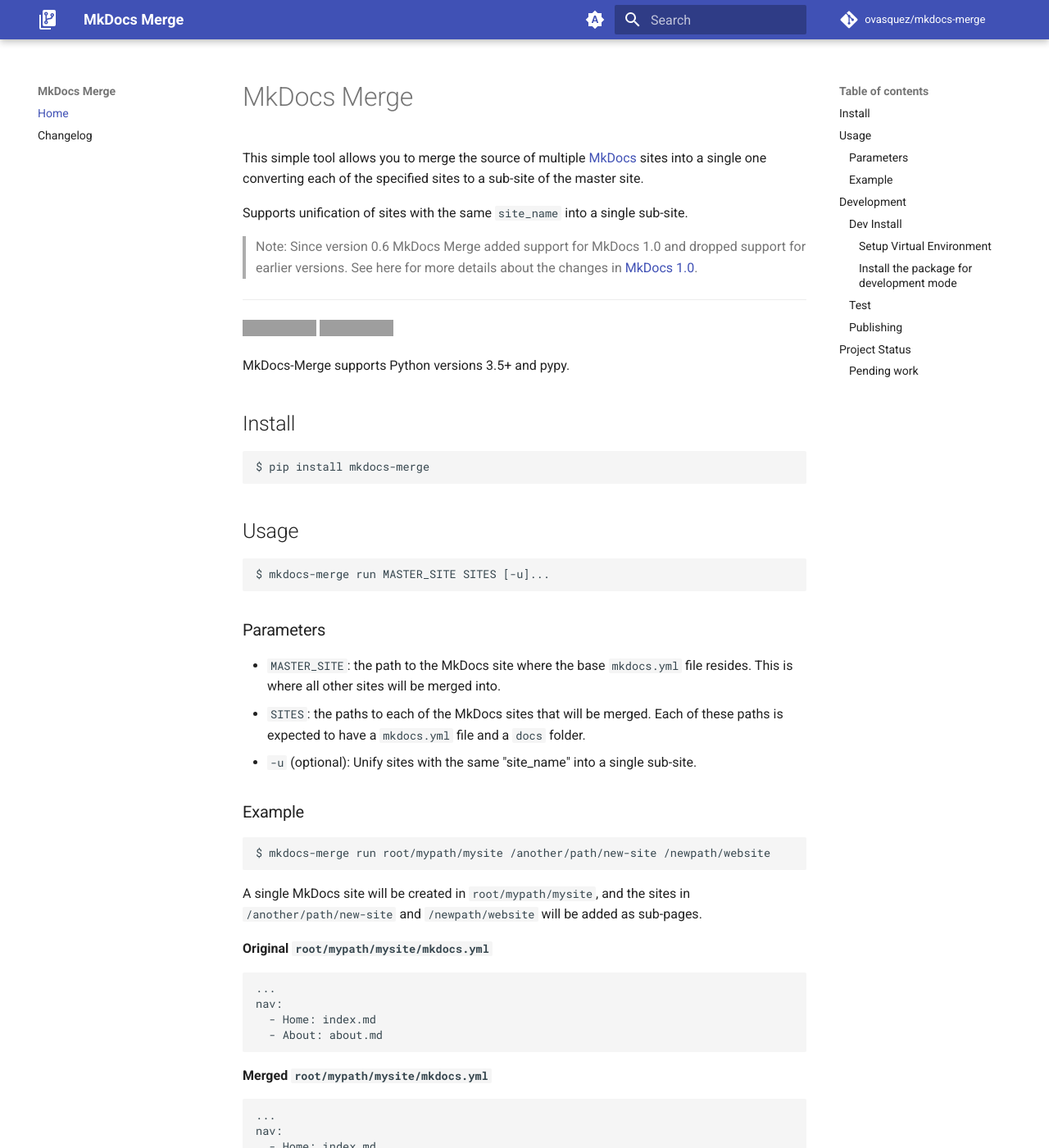
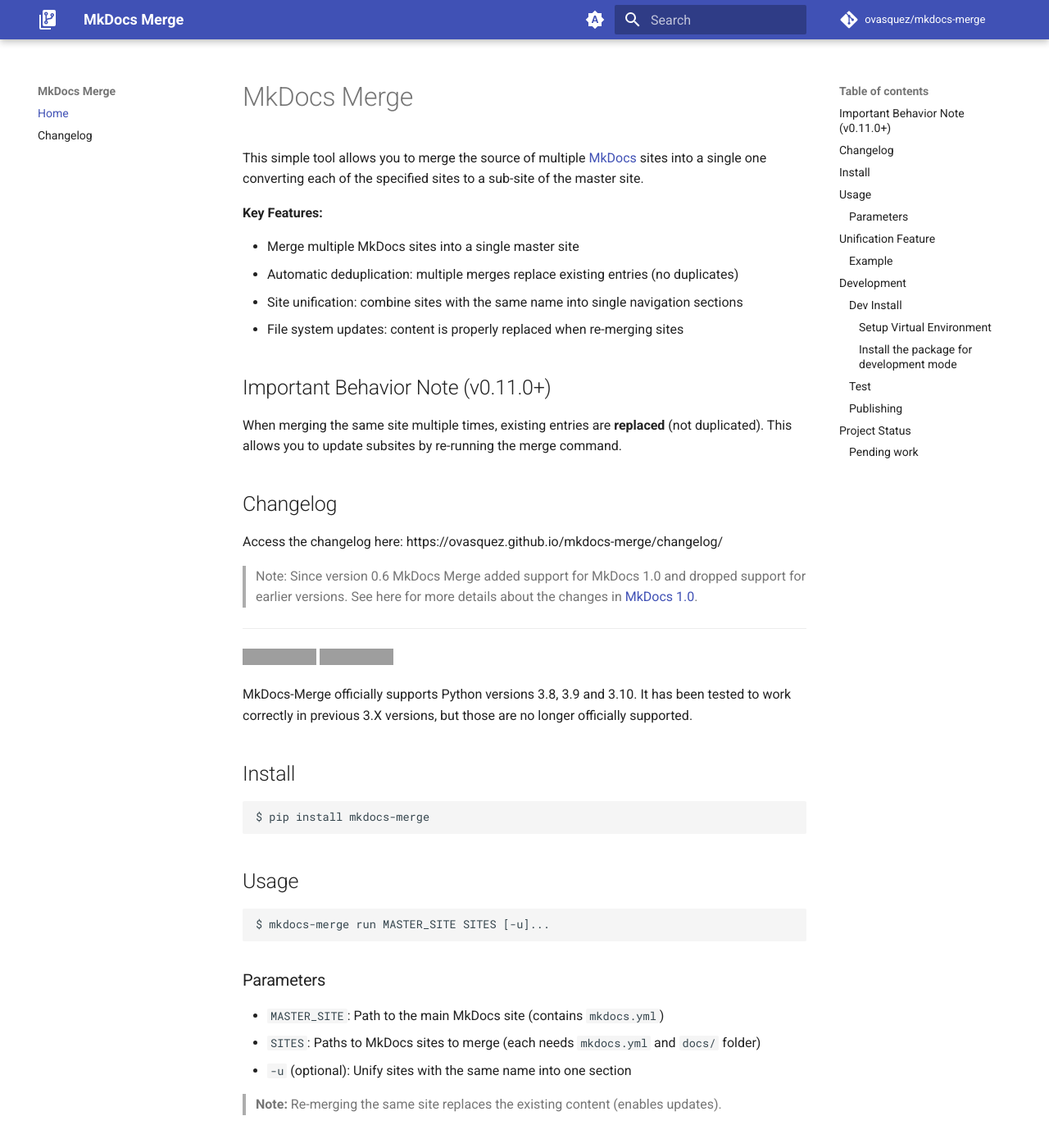
Before and after one commit to ovasquez/mkdocs-merge, an MkDocs documentation site: the page built from docs/index.md, in a window 1280 px wide and 1400 px high. Shown: the whole window at 82% size. Built offline with MkDocs 1.6.1 and Material for MkDocs 9.7.7, drawn with Linux system fonts in a browser that asks for light colours; comment, search, counter and statistics services are not loaded; some of the changed text lies outside the part shown; grey boxes are pictures that could not be loaded.

Commit message:
docs: change publishing to manual trigger and streamline documentation
- Update workflow to manual trigger only from main branch
- Simplify README and docs to be more user-friendly
- Update changelog with pipeline changes

````diff
--- a/docs/index.md
+++ b/docs/index.md
@@ -3,17 +3,31 @@
 This simple tool allows you to merge the source of multiple [MkDocs](http://www.mkdocs.org/) sites
 into a single one converting each of the specified sites to a sub-site of the master site.
 
-Supports unification of sites with the same `site_name` into a single sub-site.
+**Key Features:**
+
+- Merge multiple MkDocs sites into a single master site
+- Automatic deduplication: multiple merges replace existing entries (no duplicates)
+- Site unification: combine sites with the same name into single navigation sections
+- File system updates: content is properly replaced when re-merging sites
+
+## Important Behavior Note (v0.11.0+)
+
+When merging the same site multiple times, existing entries are **replaced** (not duplicated). This allows you to update subsites by re-running the merge command.
+
+## Changelog
+
+Access the changelog here: https://ovasquez.github.io/mkdocs-merge/changelog/
 
 > Note: Since version 0.6 MkDocs Merge added support for MkDocs 1.0 and dropped
 > support for earlier versions.
 > See here for more details about the changes in [MkDocs 1.0](https://www.mkdocs.org/about/release-notes/#version-10-2018-08-03).
 
 ---
+
 [![PyPI version](https://img.shields.io/pypi/v/mkdocs-merge.svg)](https://pypi.python.org/pypi/mkdocs-merge)
 [![MkDocs Merge Validation Build](https://github.com/ovasquez/mkdocs-merge/actions/workflows/build.yml/badge.svg)](https://github.com/ovasquez/mkdocs-merge/actions/workflows/build.yml)
 
-MkDocs-Merge supports Python versions 3.5+ and pypy.
+MkDocs-Merge officially supports Python versions 3.8, 3.9 and 3.10. It has been tested to work correctly in previous 3.X versions, but those are no longer officially supported.
 
 ## Install
 
@@ -29,11 +43,24 @@
 
 ### Parameters
 
-- `MASTER_SITE`: the path to the MkDocs site where the base `mkdocs.yml` file resides. This is where all other sites
-    will be merged into.
-- `SITES`: the paths to each of the MkDocs sites that will be merged. Each of these paths is expected to have a
-    `mkdocs.yml` file and a `docs` folder.
-- `-u` (optional): Unify sites with the same "site_name" into a single sub-site.
+- `MASTER_SITE`: Path to the main MkDocs site (contains `mkdocs.yml`)
+- `SITES`: Paths to MkDocs sites to merge (each needs `mkdocs.yml` and `docs/` folder)
+- `-u` (optional): Unify sites with the same name into one section
+
+> **Note:** Re-merging the same site replaces the existing content (enables updates).
+
+## Unification Feature
+
+The `-u` flag combines multiple sites with the same `site_name` into a single navigation section.
+
+**Without `-u`:** Sites with the same name create duplicate navigation entries.
+**With `-u`:** Sites with the same name are merged into one section.
+
+**Use Cases:**
+
+- Microservices documentation grouped under "Services"
+- Multi-repository projects in the same logical section
+- Team-based documentation contributions
 
 ### Example
 
@@ -47,7 +74,7 @@
 **Original `root/mypath/mysite/mkdocs.yml`**
 
 ```yaml
-...
+---
 nav:
   - Home: index.md
   - About: about.md
@@ -56,7 +83,7 @@
 **Merged `root/mypath/mysite/mkdocs.yml`**
 
 ```yaml
-...
+---
 nav:
   - Home: index.md
   - About: about.md
@@ -98,7 +125,7 @@
 
 ### Publishing
 
-The publishing process was updated to use GitHub Actions.
+Package publishing uses GitHub Actions. Documentation is published manually from main branch via Actions tab.
 
 ## Project Status
 
````
Also changed, not shown: README.md (+13 -54 lines), docs/changelog.md (+2 -2 lines), 1 other file.
